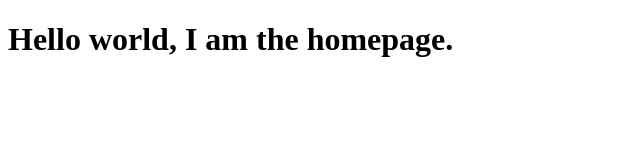
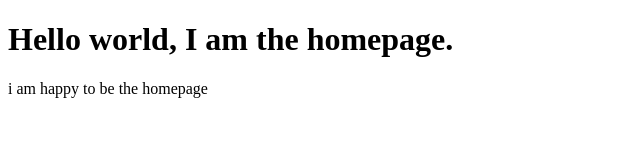
Before and after one commit to wangolo832/staging, a plain HTML site: page src/index.html in a window 1280 px wide. Shown: the whole page, without its empty margins (0-640 px from the left). Drawn offline with Linux system fonts and the light colour scheme.

Commit message:
changed the about file

```diff
--- a/src/index.html
+++ b/src/index.html
@@ -7,5 +7,6 @@
   </head>
   <body>
     <h1>Hello world, I am the homepage.</h1>
+    <p>i am happy to be the homepage</p>
   </body>
 </html>
```
